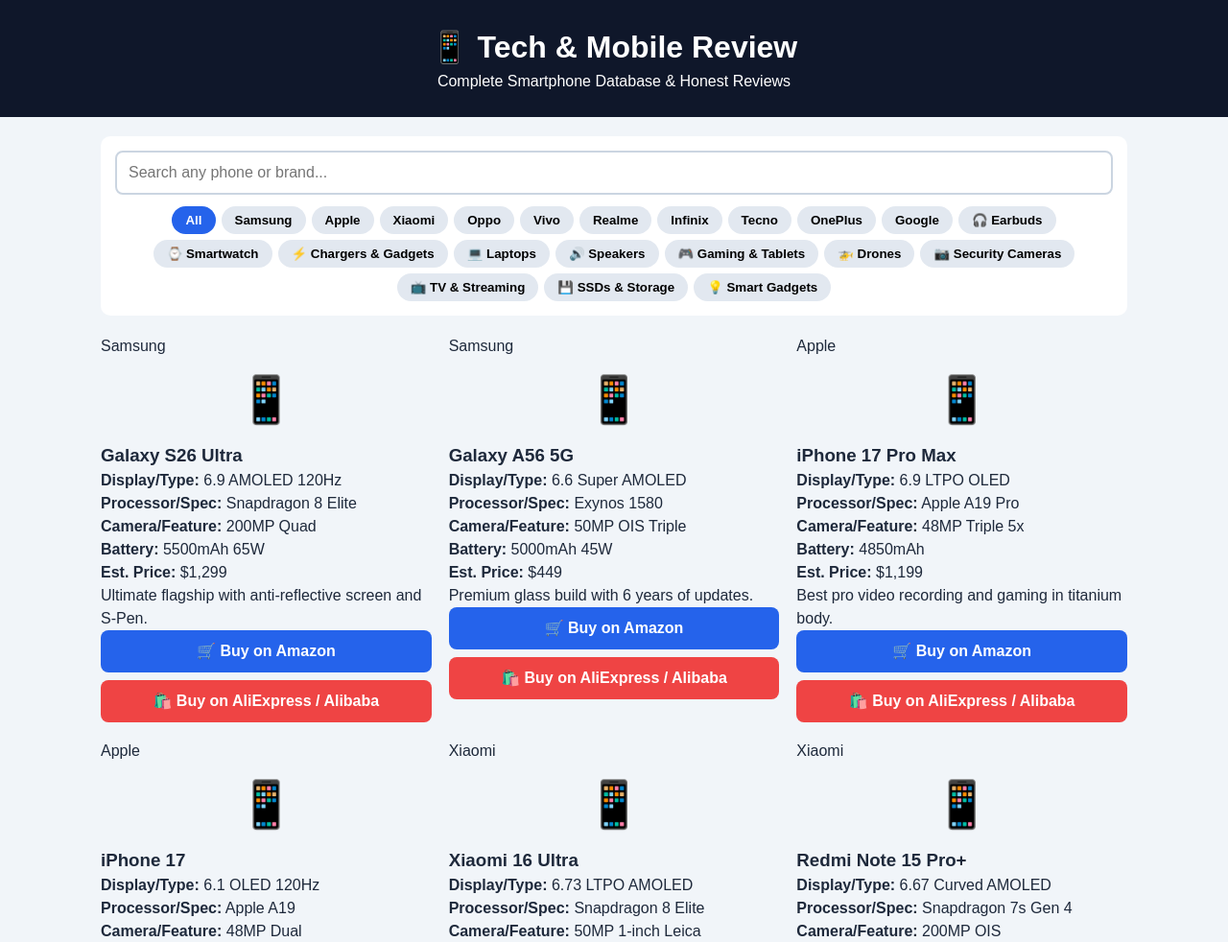
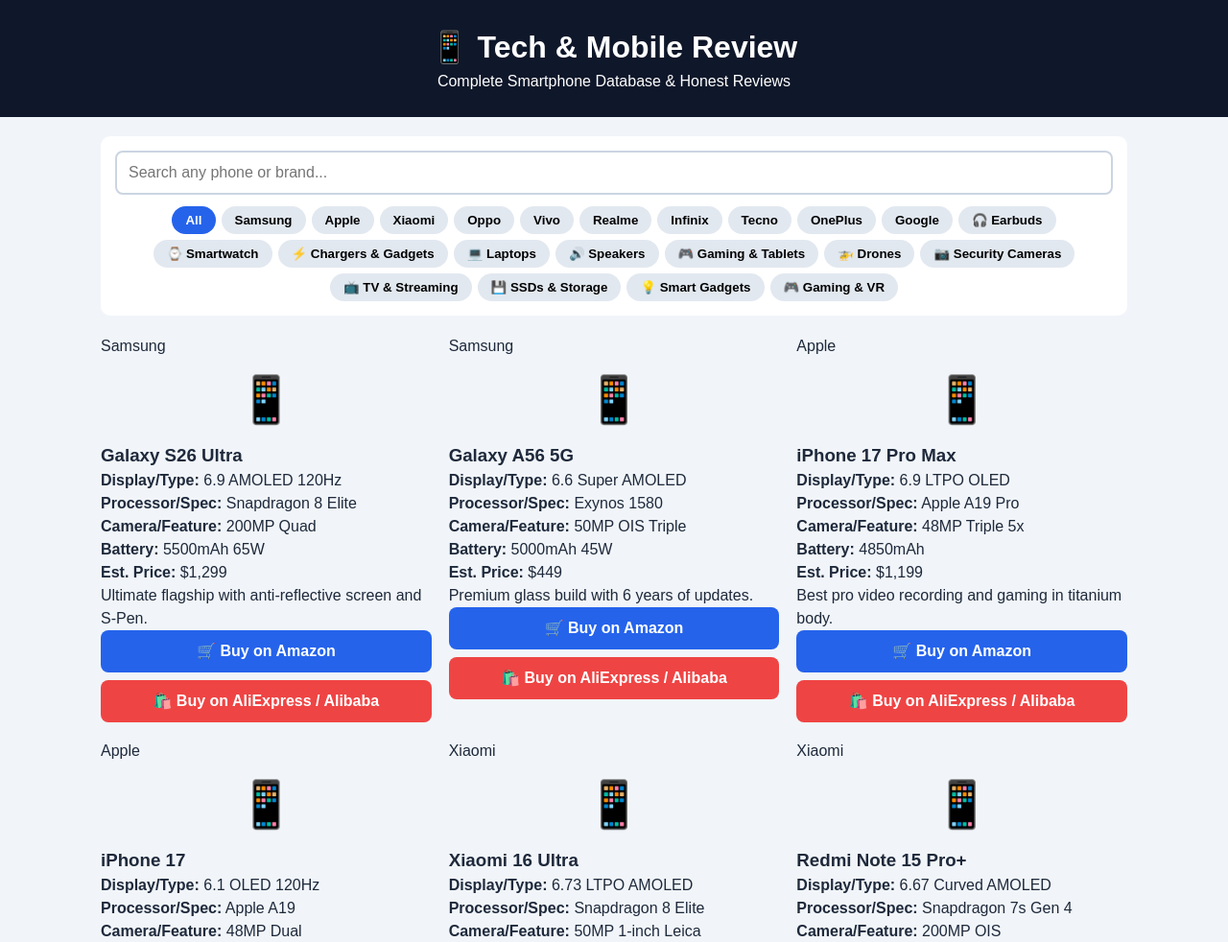
Before and after one commit to code-smarttoolshub/techaphire, a plain HTML site: page index.html in a window 1280 px wide. Shown: the top 982 px of the page at 96% size. Drawn offline with Linux system fonts and the light colour scheme.

Commit message:
Update index.html

```diff
--- a/index.html
+++ b/index.html
@@ -39,6 +39,7 @@
 <button class="filter-btn" onclick="filterByBrand('TV', this)">📺 TV & Streaming</button>
 <button class="filter-btn" onclick="filterByBrand('Storage', this)">💾 SSDs & Storage</button>
 <button class="filter-btn" onclick="filterByBrand('SmartHome', this)">💡 Smart Gadgets</button>
+<button class="filter-btn" onclick="filterBrand('Gaming', this)">🎮 Gaming &amp; VR</button>
 
 
 </div>
@@ -340,6 +341,26 @@ const phonesData=[
 {brand:"Laptop",name:"Hagibis 7-in-1 Keyboard, AirPods & Screen Cleaning Brush Kit",display:"All-in-One Laptop, Earbuds & Phone Cleaner",processor:"Keycap Puller + Microfiber Pad + Metal Pen Tip"},
 {brand:"Drone",name:"E88 Pro 4K Dual-Camera Foldable Mini Beginner Drone",display:"Compact Foldable Pocket Quadcopter + Carry Case",processor:"Altitude Hold + One-Key Takeoff & 360° Flips"},
 {brand:"Phone",name:"Lamicall Adjustable Foldable Aluminum Desk Phone Stand",display:"Heavy-Duty Pocket-Foldable Desk Holder",processor:"Fits 4 to 13-inch Phones, iPad & Kindle"},
+{brand:"Gaming",name:"Sony PlayStation 5 Pro 2TB Digital Gaming Console",display:"4K 120Hz Ray Tracing + PSSR AI Upscaling",processor:"16.7 TFLOPS RDNA GPU + Ultra-Fast 2TB SSD"},
+{brand:"Gaming",name:"Meta Quest 3S 128GB Mixed Reality VR Headset",display:"Full-Color Passthrough + Touch Plus Controllers",processor:"Snapdragon XR2 Gen 2 + Wireless All-In-One VR"},
+{brand:"Gaming",name:"ASUS ROG Ally X Handheld Windows Gaming PC",display:"7-inch 120Hz FHD 500-Nits FreeSync Display",processor:"AMD Ryzen Z1 Extreme + 24GB RAM + 80Wh Battery"},
+{brand:"Gaming",name:"Steam Deck OLED 1TB Handheld Gaming Console",display:"7.4-inch HDR OLED 90Hz Anti-Glare Screen",processor:"6nm AMD APU + Wi-Fi 6E + Carrying Case"},
+{brand:"Gaming",name:"Nintendo Switch OLED Model Mario Red Edition",display:"7-inch Vivid OLED Screen + Wide Adjustable Stand",processor:"64GB Storage + Dock with Wired LAN Port"},
+{brand:"Gaming",name:"8BitDo Ultimate 2C Wireless Gaming Controller (Hall Effect)",display:"Hall Effect Joysticks & Triggers (Zero Drift)",processor:"1000Hz Polling Rate + 2.4G & Bluetooth for PC/Switch"},
+{brand:"Gaming",name:"Logitech G Pro X Superlight 2 Wireless Gaming Mouse",display:"60g Ultra-Lightweight Pro Esports Design",processor:"HERO 2 32K DPI Sensor + 95-Hour Battery Life"},
+{brand:"Gaming",name:"Aula F75 Gasket-Mounted Wireless Mechanical Keyboard",display:"75% Compact Hot-Swappable Creamy Reaper Switches",processor:"Tri-Mode Bluetooth/2.4G/USB-C + RGB Backlight"},
+{brand:"Gaming",name:"Elgato Stream Deck MK.2 15-Key Studio Controller",display:"15 Customizable LCD Macro Keys + Detachable Stand",processor:"1-Touch OBS, Twitch, YouTube & Discord Control"},
+{brand:"Gaming",name:"Razer Seiren V3 Mini Ultra-Compact USB Streaming Mic",display:"14mm Condenser Capsule + Tap-to-Mute Sensor",processor:"Supercardioid Pickup + Built-In Shock Absorber"},
+{brand:"Gaming",name:"Sony DualSense Edge Wireless Pro PS5 Controller",display:"Replaceable Stick Modules + Back Paddle Buttons",processor:"Adjustable Trigger Locks + Braided Lockable Cable"},
+{brand:"Gaming",name:"Backbone One Mobile Gaming Controller (USB-C Gen 2)",display:"Turns iPhone 15/16 & Android into Handheld Console",processor:"Play PS Remote Play, Xbox Cloud & Call of Duty Mobile"},
+{brand:"Gaming",name:"Logitech G29 Driving Force Racing Wheel & Pedals",display:"Dual-Motor Force Feedback + Hand-Stitched Leather",processor:"900-Degree Steering + Responsive Floor Pedal Unit"},
+{brand:"Gaming",name:"Govee RGBIC Smart Gaming Light Bars with Camera Sync",display:"Screen-Mirror Ambient Backlight for Monitor & TV",processor:"Music Sync Modes + App & Alexa Voice Control"},
+{brand:"Gaming",name:"SteelSeries Arctis Nova Pro Wireless Gaming Headset",display:"Active Noise Cancellation + Dual Hot-Swap Batteries",processor:"360° Spatial Audio + Multi-System OLED Base Station"},
+{brand:"Gaming",name:"Razer Kiyo Pro Full HD 1080p 60fps Streaming Webcam",display:"Adaptive Light Sensor + Wide-Angle Glass Lens",processor:"HDR Enabled + Privacy Cover for Twitch & Zoom"},
+{brand:"Gaming",name:"Secretlab TITAN Evo Ergonomic Magnetic Gaming Chair",display:"4-Way L-ADAPT Lumbar Support + Magnetic Pillow",processor:"Cold-Cure Foam + 4D All-Metal Armrests"},
+{brand:"Gaming",name:"Anbernic RG35XX H Retro Handheld Pocket Game Console",display:"3.5-inch IPS Screen + Dual Analog Joysticks",processor:"64GB Preloaded Classic Games + HDMI TV Output"},
+{brand:"Gaming",name:"ASUS ROG Swift 27-inch 1440p 360Hz OLED Gaming Monitor",display:"26.5-inch QHD 0.03ms Esports OLED Panel",processor:"Custom Heatsink + G-SYNC Compatible + DisplayPort"},
+{brand:"Gaming",name:"Razer Wolverine V3 Pro Wireless Xbox & PC Esports Controller",display:"4 Mouse-Click Back Paddles + Hall Effect Sticks",processor:"Mecha-Tactile Action Buttons + Carrying Case"},
 
 
 
```
